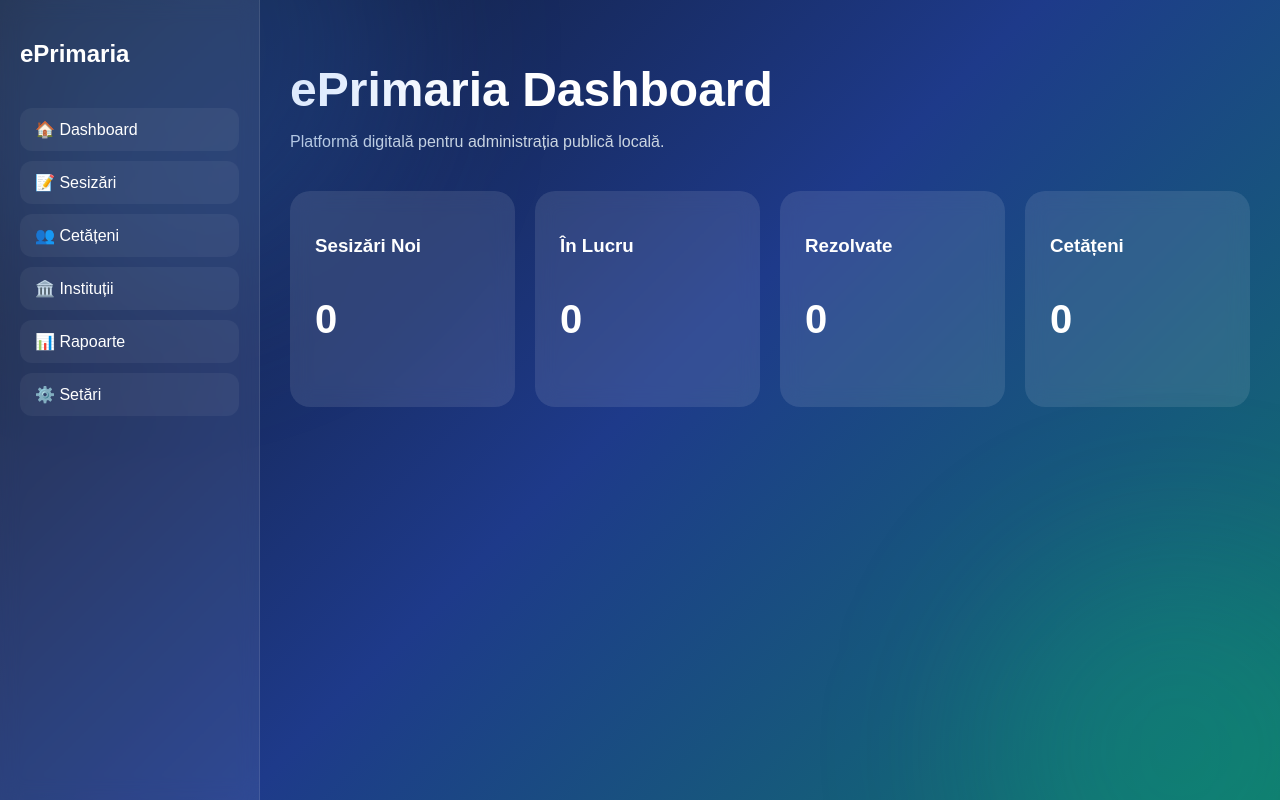
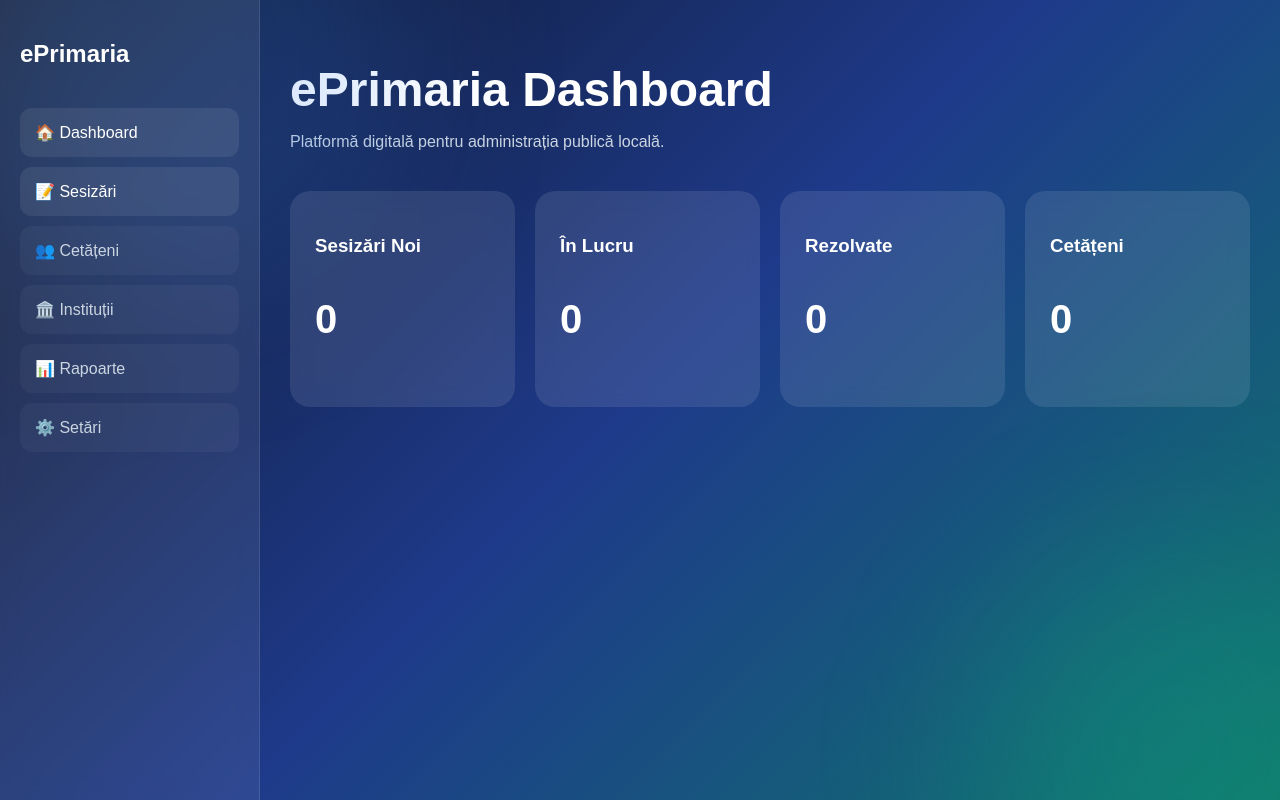
Before and after one commit to platinymichelle-boop/eprimaria, a React (Vite) app: page / in a window 1280 px wide. Built offline with nearby package versions, Linux system fonts and the light colour scheme.

Commit message:
Complaints module and sidebar navigation

```diff
--- a/src/App.tsx
+++ b/src/App.tsx
@@ -1,5 +1,24 @@
+import { useState } from "react";
 import DashboardPage from "./pages/DashboardPage";
+import ComplaintsPage from "./pages/ComplaintsPage";
+import Sidebar from "./components/Sidebar";
 
 export default function App() {
-  return <DashboardPage />;
+  const [currentPage, setCurrentPage] = useState("dashboard");
+
+  return (
+    <div
+      style={{
+        display: "flex",
+        minHeight: "100vh",
+      }}
+    >
+      <Sidebar onNavigate={setCurrentPage} />
+
+      <div style={{ flex: 1 }}>
+        {currentPage === "dashboard" && <DashboardPage />}
+        {currentPage === "complaints" && <ComplaintsPage />}
+      </div>
+    </div>
+  );
 }
--- /dev/null
+++ b/src/components/ComplaintForm.tsx
@@ -0,0 +1,79 @@
+import { useState } from "react";
+import { createComplaint } from "../services/complaintsService";
+
+export default function ComplaintForm() {
+  const [title, setTitle] = useState("");
+  const [description, setDescription] = useState("");
+
+  const handleSubmit = async () => {
+    const { error } = await createComplaint(
+      title,
+      description
+    );
+
+    if (error) {
+      alert(error.message);
+      return;
+    }
+
+    alert("Sesizare trimisă!");
+
+    setTitle("");
+    setDescription("");
+  };
+
+  return (
+    <div
+      style={{
+        background: "rgba(255,255,255,0.1)",
+        padding: "20px",
+        borderRadius: "20px",
+        marginTop: "20px",
+      }}
+    >
+      <h2>Sesizare nouă</h2>
+
+      <input
+        type="text"
+        placeholder="Titlu sesizare"
+        value={title}
+        onChange={(e) => setTitle(e.target.value)}
+        style={{
+          width: "100%",
+          padding: "12px",
+          marginBottom: "10px",
+          borderRadius: "10px",
+          border: "none",
+          boxSizing: "border-box",
+        }}
+      />
+
+      <textarea
+        placeholder="Descriere"
+        rows={5}
+        value={description}
+        onChange={(e) => setDescription(e.target.value)}
+        style={{
+          width: "100%",
+          padding: "12px",
+          borderRadius: "10px",
+          border: "none",
+          boxSizing: "border-box",
+        }}
+      />
+
+      <button
+        onClick={handleSubmit}
+        style={{
+          marginTop: "15px",
+          padding: "12px 20px",
+          borderRadius: "10px",
+          border: "none",
+          cursor: "pointer",
+        }}
+      >
+        Trimite sesizarea
+      </button>
+    </div>
+  );
+}
--- /dev/null
+++ b/src/components/ComplaintsList.tsx
@@ -0,0 +1,47 @@
+import { useEffect, useState } from "react";
+import { getComplaints } from "../services/complaintsService";
+
+export default function ComplaintsList() {
+  const [complaints, setComplaints] = useState<any[]>([]);
+
+  useEffect(() => {
+    loadComplaints();
+  }, []);
+
+  const loadComplaints = async () => {
+    const { data, error } = await getComplaints();
+
+    if (error) {
+      console.error(error);
+      return;
+    }
+
+    setComplaints(data || []);
+  };
+
+  return (
+    <div
+      style={{
+        marginTop: "30px",
+      }}
+    >
+      <h2>Lista sesizări</h2>
+
+      {complaints.map((complaint) => (
+        <div
+          key={complaint.id}
+          style={{
+            background: "rgba(255,255,255,0.1)",
+            padding: "15px",
+            borderRadius: "12px",
+            marginTop: "10px",
+          }}
+        >
+          <h3>{complaint.title}</h3>
+          <p>{complaint.description}</p>
+          <small>Status: {complaint.status}</small>
+        </div>
+      ))}
+    </div>
+  );
+}
--- a/src/components/Sidebar.tsx
+++ b/src/components/Sidebar.tsx
@@ -1,13 +1,10 @@
-export default function Sidebar() {
-  const menuItems = [
-    "🏠 Dashboard",
-    "📝 Sesizări",
-    "👥 Cetățeni",
-    "🏛️ Instituții",
-    "📊 Rapoarte",
-    "⚙️ Setări",
-  ];
+type SidebarProps = {
+  onNavigate: (page: string) => void;
+};
 
+export default function Sidebar({
+  onNavigate,
+}: SidebarProps) {
   return (
     <div
       style={{
@@ -22,26 +19,88 @@ export default function Sidebar() {
     >
       <h2
         style={{
+          color: "white",
           marginBottom: "40px",
         }}
       >
         ePrimaria
       </h2>
 
-      {menuItems.map((item) => (
       <div
-          key={item}
+        onClick={() => onNavigate("dashboard")}
         style={{
-            padding: "12px 15px",
+          padding: "15px",
           marginBottom: "10px",
           borderRadius: "12px",
           cursor: "pointer",
-            background: "rgba(255,255,255,0.05)",
+          background: "rgba(255,255,255,0.08)",
+          color: "white",
         }}
       >
-          {item}
+        🏠 Dashboard
       </div>
-      ))}
+
+      <div
+        onClick={() => onNavigate("complaints")}
+        style={{
+          padding: "15px",
+          marginBottom: "10px",
+          borderRadius: "12px",
+          cursor: "pointer",
+          background: "rgba(255,255,255,0.08)",
+          color: "white",
+        }}
+      >
+        📝 Sesizări
+      </div>
+
+      <div
+        style={{
+          padding: "15px",
+          marginBottom: "10px",
+          borderRadius: "12px",
+          background: "rgba(255,255,255,0.04)",
+          color: "#cbd5e1",
+        }}
+      >
+        👥 Cetățeni
+      </div>
+
+      <div
+        style={{
+          padding: "15px",
+          marginBottom: "10px",
+          borderRadius: "12px",
+          background: "rgba(255,255,255,0.04)",
+          color: "#cbd5e1",
+        }}
+      >
+        🏛️ Instituții
+      </div>
+
+      <div
+        style={{
+          padding: "15px",
+          marginBottom: "10px",
+          borderRadius: "12px",
+          background: "rgba(255,255,255,0.04)",
+          color: "#cbd5e1",
+        }}
+      >
+        📊 Rapoarte
+      </div>
+
+      <div
+        style={{
+          padding: "15px",
+          marginBottom: "10px",
+          borderRadius: "12px",
+          background: "rgba(255,255,255,0.04)",
+          color: "#cbd5e1",
+        }}
+      >
+        ⚙️ Setări
+      </div>
     </div>
   );
 }
--- /dev/null
+++ b/src/pages/ComplaintsPage.tsx
@@ -0,0 +1,23 @@
+import ComplaintForm from "../components/ComplaintForm";
+import ComplaintsList from "../components/ComplaintsList";
+
+export default function ComplaintsPage() {
+  return (
+    <div
+      style={{
+        padding: "30px",
+        color: "white",
+      }}
+    >
+      <h1>Sesizări</h1>
+
+      <p>
+        Gestionarea sesizărilor cetățenilor.
+      </p>
+
+      <ComplaintForm />
+
+      <ComplaintsList />
+    </div>
+  );
+}
--- a/src/pages/DashboardPage.tsx
+++ b/src/pages/DashboardPage.tsx
@@ -1,20 +1,10 @@
-import Sidebar from "../components/Sidebar";
-
 export default function DashboardPage() {
   return (
     <div
       style={{
-        display: "flex",
-        minHeight: "100vh",
-        color: "white",
-      }}
-    >
-      <Sidebar />
-
-      <div
-        style={{
         flex: 1,
         padding: "30px",
+        color: "white",
       }}
     >
       <h1
@@ -71,6 +61,5 @@ export default function DashboardPage() {
         ))}
       </div>
     </div>
-    </div>
   );
 }
--- /dev/null
+++ b/src/services/complaintsService.ts
@@ -0,0 +1,18 @@
+import { supabase } from "./supabase";
+
+export async function createComplaint(
+  title: string,
+  description: string
+) {
+  return supabase.from("complaints").insert({
+    title,
+    description,
+    status: "new",
+  });
+}
+export async function getComplaints() {
+  return supabase
+    .from("complaints")
+    .select("*")
+    .order("created_at", { ascending: false });
+}
```
Also changed, not shown: src/types/complaint.ts (added, +7 -0 lines). Lines whose indentation alone changed are shown as unchanged.
